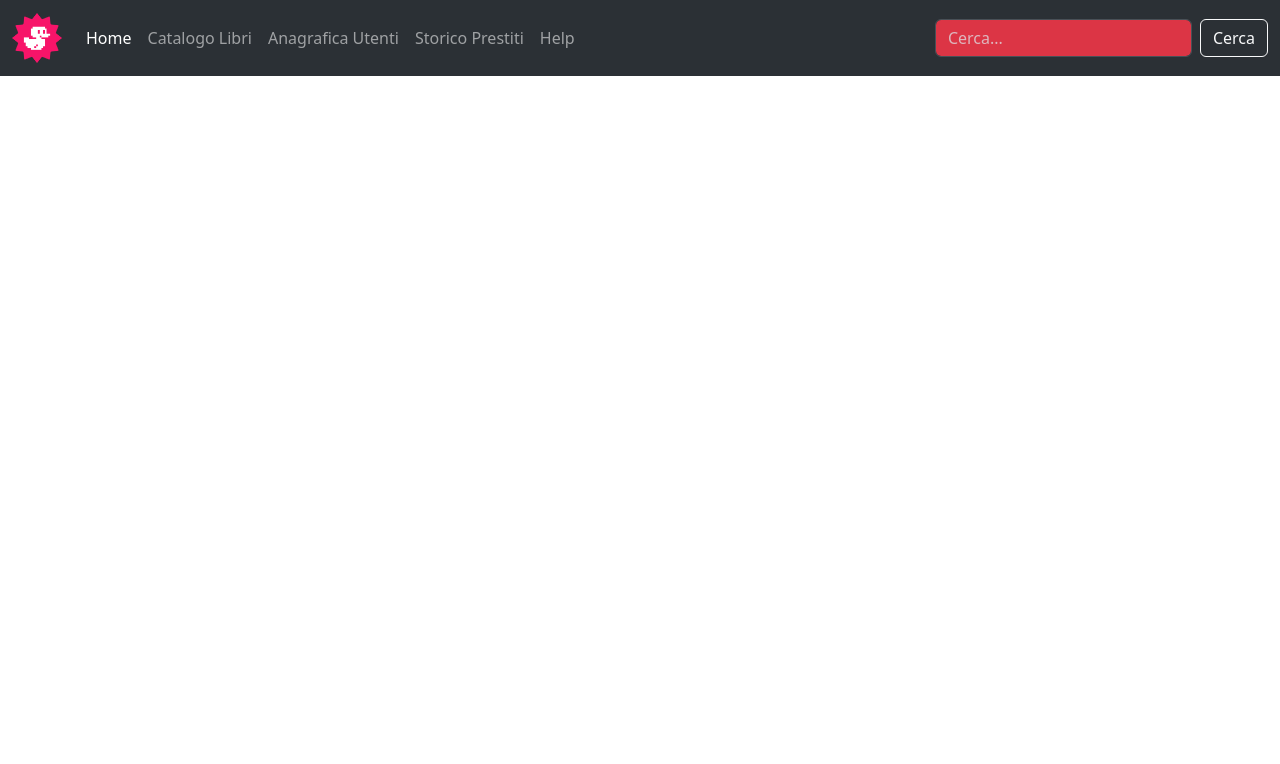
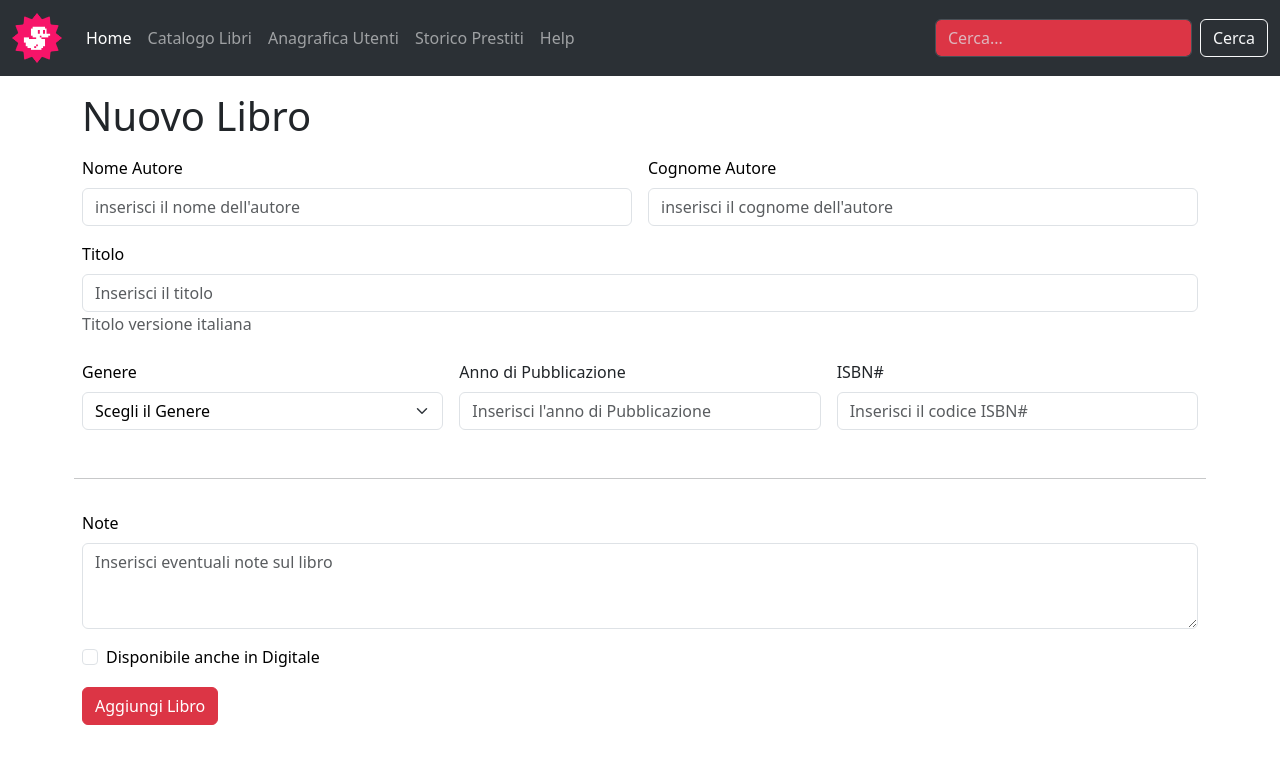
Before and after one commit to alessiozaccato/html-css-bootstrap-dashboard, a plain HTML site: page add_books.html in a window 1280 px wide. Drawn offline with nearby package versions, Linux system fonts and the light colour scheme.

Commit message:
ADD:add_books stucture with bootstrap

```diff
--- a/add_books.html
+++ b/add_books.html
@@ -54,6 +54,71 @@
         </div>
     </nav>
 
+    <div class="container">
+        <h1 class="my-3">Nuovo Libro</h1>
+        <form class="row g-3">
+            <div class="col-6">
+                <label for="name" class="form-label text-black">Nome Autore</label>
+                <input placeholder="inserisci il nome dell'autore" type="text" class="form-control" id="name">
+            </div>
+
+            <div class="col-6">
+                <label for="lastname" class="form-label text-black">Cognome Autore</label>
+                <input placeholder="inserisci il cognome dell'autore" type="text" class="form-control" id="lastname">
+            </div>
+
+            <div class="col-12">
+                <label for="titolo" class="form-label text-black">Titolo</label>
+                <input type="text" class="form-control" id="titolo" placeholder="Inserisci il titolo">
+                <label class="form-label text-body-secondary" for="titolo">Titolo versione italiana</label>
+            </div>
+
+            <div class="col-md-4">
+                <label for="inputgenre" class="form-label text-black">Genere</label>
+                <select id="inputgenre" class="form-select text-black">
+                    <option selected>Scegli il Genere</option>
+                    <option>Rock</option>
+                    <option>Pop</option>
+                    <option>Indie</option>
+                </select>
+            </div>
+
+            <div class="col-md-4">
+                <label for="releasedate" class="form-label text-dark">Anno di Pubblicazione</label>
+                <input placeholder="Inserisci l'anno di Pubblicazione" type="text" class="form-control"
+                    id="releasedate">
+            </div>
+
+            <div class="col-md-4">
+                <label for="inputZip" class="form-label text-dark">ISBN#</label>
+                <input placeholder="Inserisci il codice ISBN#" type="text" class="form-control" id="inputZip">
+            </div>
+
+            <hr class="mt-5">
+
+            <div class="col">
+                <label for="notes" class="form-label text-black">Note</label>
+                <textarea placeholder="Inserisci eventuali note sul libro" class="form-control" id="notes"
+                    rows="3"></textarea>
+            </div>
+
+            <div class="col-12">
+                <div class="form-check">
+                    <input class="form-check-input" type="checkbox" id="gridCheck">
+                    <label class="form-check-label text-black" for="gridCheck">
+                        Disponibile anche in Digitale
+                    </label>
+                </div>
+            </div>
+            <div class="col-12">
+                <button type="submit" class="btn btn-danger">Aggiungi Libro</button>
+            </div>
+        </form>
+
+    </div>
+
+    <!-- bootstrap js link  -->
+    <script src="https://cdn.jsdelivr.net/npm/bootstrap@5.3.3/dist/js/bootstrap.js"></script>
 </body>
 
 </html>
```
